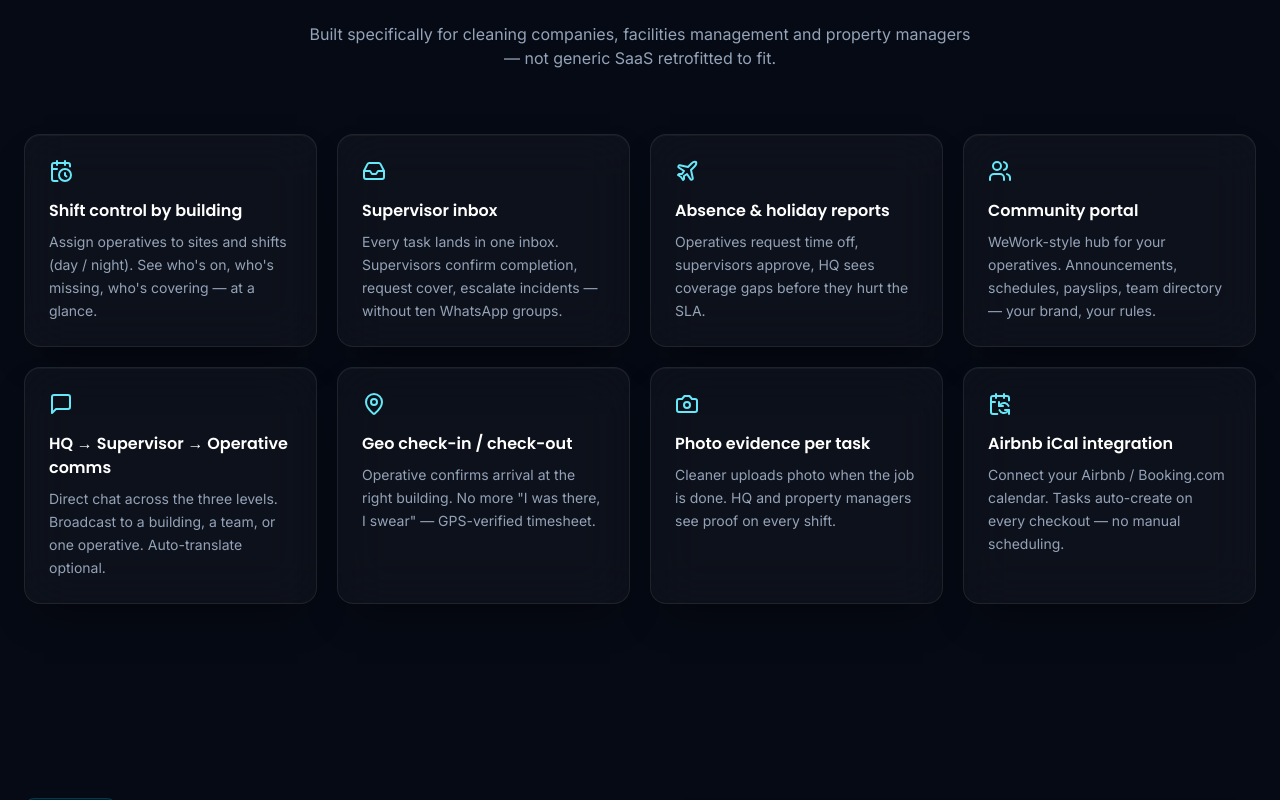
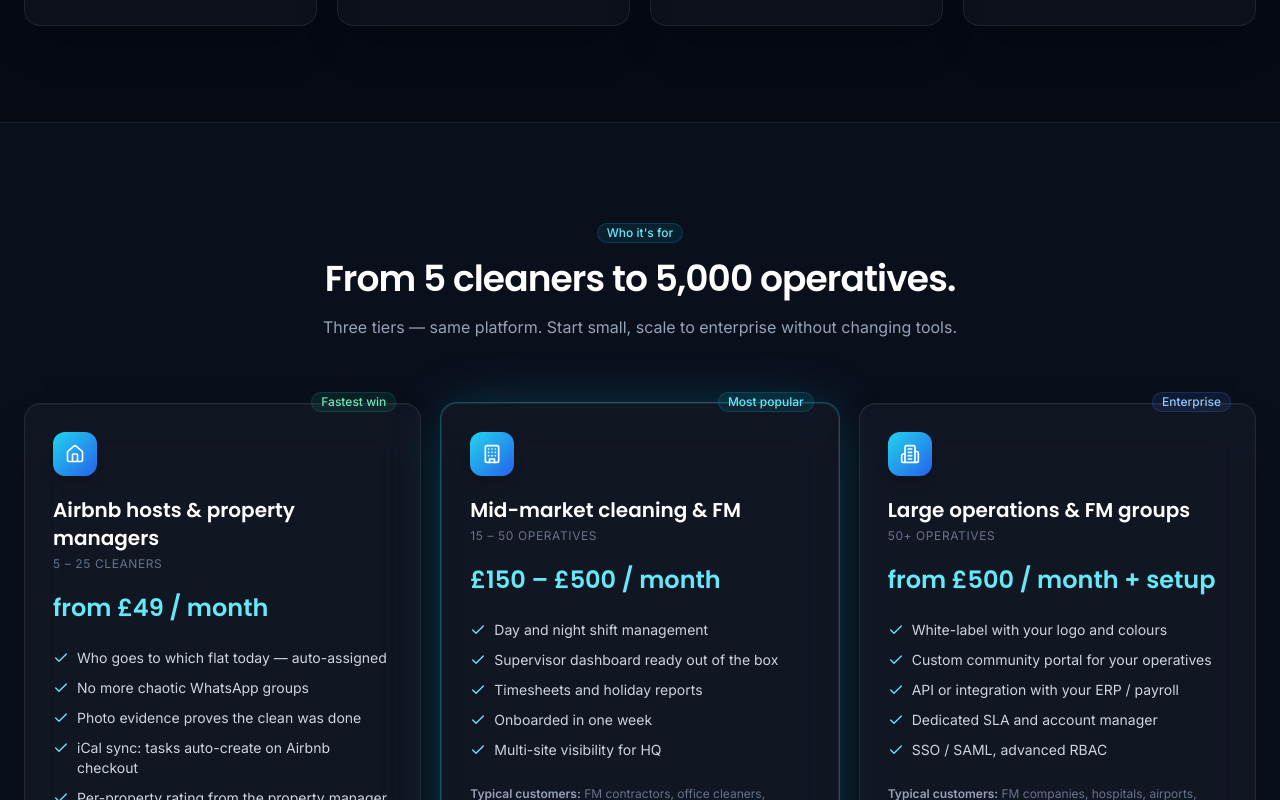
Before and after one commit to Mauro1563/portal--services-website, a Next.js app: page / in a window 1280 px wide. Shown: the part 2100-2900 px from the top of the page. Built offline with nearby package versions, Linux system fonts and the light colour scheme.

Commit message:
feat(page): insert Segments section + reorder for sales flow

```diff
--- a/app/page.tsx
+++ b/app/page.tsx
@@ -1,8 +1,9 @@
 import { Nav } from '@/components/Nav';
 import { Hero } from '@/components/Hero';
 import { LogoCloud } from '@/components/LogoCloud';
+import { FeatureShowcase } from '@/components/FeatureShowcase';
+import { Segments } from '@/components/Segments';
 import { PortalsGrid } from '@/components/PortalsGrid';
-import { FeatureShowcase } from '@/components/FeatureShowcase';
 import { LiveDashboard } from '@/components/LiveDashboard';
 import { Integrations } from '@/components/Integrations';
 import { Security } from '@/components/Security';
@@ -16,8 +17,9 @@ export default function Home() {
       <Nav />
       <Hero />
       <LogoCloud />
+      <FeatureShowcase />
+      <Segments />
       <PortalsGrid />
-      <FeatureShowcase />
       <LiveDashboard />
       <Integrations />
       <Security />
```
